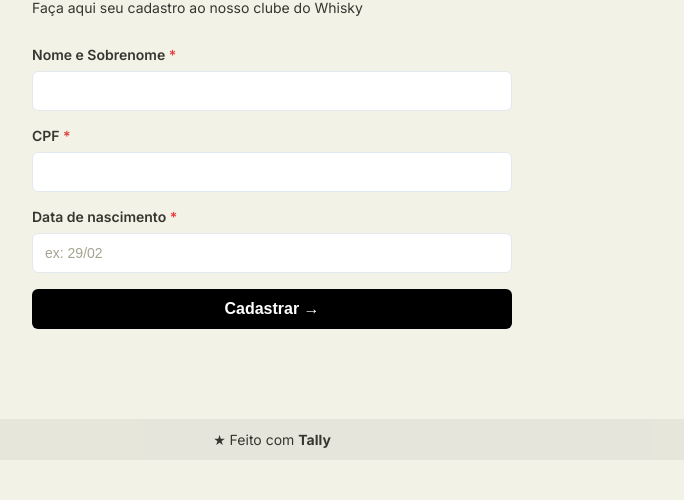
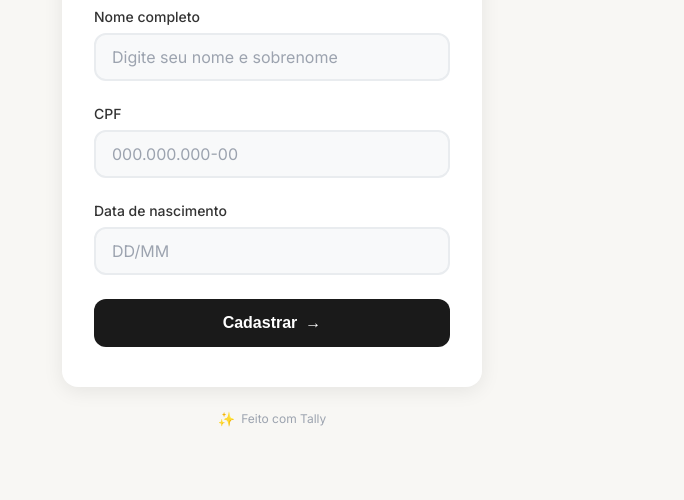
Before and after one commit to bhytam/demo-wallet-pass, a plain HTML site: page index.html in a window 1280 px wide. Shown: the part 340-840 px from the top of the page, without its empty margins (368-1052 px from the left). After the commit the page ends 800 px from the top, so only its background shows below. Drawn offline with Linux system fonts and the light colour scheme.

Commit message:
Update index.html

```diff
--- a/index.html
+++ b/index.html
@@ -2,110 +2,185 @@
 <html lang="pt-br">
 <head>
     <meta charset="UTF-8">
+    <meta name="viewport" content="width=device-width, initial-scale=1.0">
     <title>Clube do Whisky</title>
-    <link href="https://fonts.googleapis.com/css2?family=Inter:wght@400;600;700&display=swap" rel="stylesheet">
+    <link href="https://fonts.googleapis.com/css2?family=Inter:wght@400;500;600;700&display=swap" rel="stylesheet">
     <style>
+        * {
+            margin: 0;
+            padding: 0;
+            box-sizing: border-box;
+        }
+
         body {
-            background: #F3F2E7; /* Cor de fundo ajustada */
+            background: #f8f7f4;
             font-family: 'Inter', sans-serif;
-            color: #37352F;
-            margin: 0;
-            /* Flexbox para centralizar o conteúdo */
+            color: #2d2d2d;
+            min-height: 100vh;
             display: flex;
             justify-content: center;
             align-items: center;
-            min-height: 100vh;
-            padding: 20px 0; /* Espaçamento para telas pequenas */
+            padding: 20px;
         }
+
         .container {
-            max-width: 480px; /* Largura do container ajustada */
-            width: 90%;
-            margin: 0 auto;
+            background: white;
+            border-radius: 16px;
+            box-shadow: 0 4px 20px rgba(0,0,0,0.08);
+            padding: 40px 32px;
+            max-width: 420px;
+            width: 100%;
+            position: relative;
         }
+
         .logo {
-            text-align: left;
+            text-align: center;
+            margin-bottom: 32px;
         }
+
         .logo img {
-            width: 100px; /* Tamanho da logo ajustado */
-            height: auto;
+            width: 80px;
+            height: 80px;
             object-fit: contain;
-            margin-bottom: 40px; /* Espaçamento inferior aumentado */
+            border-radius: 12px;
         }
+
         h1 {
-            font-size: 32px;
-            margin: 0 0 10px;
+            font-size: 28px;
             font-weight: 700;
+            margin-bottom: 8px;
+            text-align: center;
+            color: #1a1a1a;
         }
-        p {
-            font-size: 14px;
-            margin: 0 0 30px; /* Margem inferior aumentada */
+
+        .subtitle {
+            font-size: 16px;
+            color: #666;
+            text-align: center;
+            margin-bottom: 32px;
+            line-height: 1.4;
         }
-        form {
-            width: 100%;
+
+        .form-group {
+            margin-bottom: 24px;
         }
-        .form-group {
-            margin-bottom: 16px; /* Espaço entre os campos */
-        }
+
         label {
             display: block;
             font-size: 14px;
+            font-weight: 500;
+            color: #333;
             margin-bottom: 8px;
+        }
+
+        input {
+            width: 100%;
+            height: 48px;
+            background: #f8f9fa;
+            border: 2px solid #e9ecef;
+            border-radius: 12px;
+            padding: 0 16px;
+            font-size: 16px;
+            color: #2d2d2d;
+            transition: all 0.2s ease;
+            font-family: 'Inter', sans-serif;
+        }
+
+        input:focus {
+            outline: none;
+            border-color: #007bff;
+            background: white;
+            box-shadow: 0 0 0 3px rgba(0,123,255,0.1);
+        }
+
+        input::placeholder {
+            color: #9ca3af;
+        }
+
+        .submit-btn {
+            width: 100%;
+            height: 48px;
+            background: #1a1a1a;
+            color: white;
+            border: none;
+            border-radius: 12px;
+            font-size: 16px;
             font-weight: 600;
+            cursor: pointer;
+            transition: all 0.2s ease;
+            display: flex;
+            align-items: center;
+            justify-content: center;
+            gap: 8px;
+            margin-top: 8px;
         }
-        /* Adiciona o asterisco nos campos obrigatórios */
-        label.required::after {
-            content: ' *';
-            color: #E53E3E; /* Tom de vermelho para o asterisco */
+
+        .submit-btn:hover {
+            background: #333;
+            transform: translateY(-1px);
         }
-        input {
-            width: 100%; /* Largura total do container */
-            box-sizing: border-box; /* Garante que padding não afete a largura total */
-            height: 40px; /* Altura aumentada para melhor toque */
-            background: #FFFFFF;
-            border: 1px solid #E2E8F0;
-            border-radius: 6px; /* Bordas levemente arredondadas */
-            padding: 0 12px;
+
+        .submit-btn:active {
+            transform: translateY(0);
+        }
+
+        .powered-by {
+            position: absolute;
+            bottom: -40px;
+            left: 50%;
+            transform: translateX(-50%);
+            font-size: 12px;
+            color: #9ca3af;
+            display: flex;
+            align-items: center;
+            gap: 6px;
+        }
+
+        .powered-by::before {
+            content: "✨";
             font-size: 14px;
-            color: #37352F;
         }
-        input::placeholder {
-            color: #a5a490;
+
+        /* Responsivo */
+        @media (max-width: 480px) {
+            .container {
+                padding: 32px 24px;
+                margin: 0 16px;
+            }
+
+            h1 {
+                font-size: 24px;
+            }
+
+            .subtitle {
+                font-size: 14px;
+            }
         }
-        button {
-            width: 100%; /* Largura total do container */
-            background: #000000;
-            color: #FFFFFF;
-            border: none;
-            border-radius: 6px;
-            height: 40px;
-            font-size: 16px;
-            padding: 0 14px;
-            cursor: pointer;
-            margin-top: 10px;
-            font-weight: 600;
-            display: flex;
-            justify-content: center;
-            align-items: center;
+
+        /* Animações */
+        @keyframes fadeIn {
+            from {
+                opacity: 0;
+                transform: translateY(20px);
+            }
+            to {
+                opacity: 1;
+                transform: translateY(0);
+            }
         }
-        button:hover {
-            opacity: 0.85;
+
+        .container {
+            animation: fadeIn 0.6s ease-out;
         }
-        .footer-banner {
-            position: fixed;
-            bottom: 0;
-            left: 0;
-            width: 100%;
-            padding: 12px 0;
-            background: rgba(0, 0, 0, 0.05);
-            text-align: center;
-            font-size: 14px;
-            color: #37352F;
-            font-weight: 500;
+
+        /* Loading state */
+        .loading {
+            pointer-events: none;
+            opacity: 0.7;
         }
-        .footer-banner a {
-            color: #37352F;
-            font-weight: 700;
-            text-decoration: none;
+
+        .loading .submit-btn {
+            background: #ccc;
         }
     </style>
 </head>
@@ -114,27 +189,35 @@
         <div class="logo">
             <img src="https://storageaccountmobilb1d8.blob.core.windows.net/bsoftware/wallets/giz/MARCA-GIZ2.png" alt="Logo Giz">
         </div>
+
         <h1>Clube do Whisky</h1>
-        <p>Faça aqui seu cadastro ao nosso clube do Whisky</p>
+        <p class="subtitle">Faça aqui seu cadastro ao nosso clube do Whisky</p>
+
         <form id="form">
             <div class="form-group">
-                <label for="nome" class="required">Nome e Sobrenome</label>
-                <input type="text" id="nome" required>
+                <label for="nome">Nome completo</label>
+                <input type="text" id="nome" placeholder="Digite seu nome e sobrenome" required>
             </div>
+
             <div class="form-group">
-                <label for="cpf" class="required">CPF</label>
-                <input type="text" id="cpf" required maxlength="14">
+                <label for="cpf">CPF</label>
+                <input type="text" id="cpf" placeholder="000.000.000-00" required maxlength="14">
             </div>
+
             <div class="form-group">
-                <label for="nascimento" class="required">Data de nascimento</label>
-                <input type="text" id="nascimento" placeholder="ex: 29/02" required maxlength="5">
+                <label for="nascimento">Data de nascimento</label>
+                <input type="text" id="nascimento" placeholder="DD/MM" required maxlength="5">
             </div>
-            <button type="submit">Cadastrar →</button>
+
+            <button type="submit" class="submit-btn">
+                Cadastrar
+                <span>→</span>
+            </button>
         </form>
-    </div>
 
-    <div class="footer-banner">
-        ★ Feito com <a href="#">Tally</a>
+        <div class="powered-by">
+            Feito com Tally
+        </div>
     </div>
 
     <script>
@@ -160,16 +243,22 @@
         // Submissão do formulário
         document.getElementById('form').addEventListener('submit', function (event) {
             event.preventDefault();
+
+            // Adiciona estado de loading
+            document.body.classList.add('loading');
+
             const nome = document.getElementById('nome').value.trim();
             const cpf = document.getElementById('cpf').value.trim();
             const nascimento = document.getElementById('nascimento').value.trim();
 
             if (!nome || !cpf || !nascimento) {
                 alert("Preencha todos os campos.");
+                document.body.classList.remove('loading');
                 return;
             }
             if (cpf.length < 14) {
                 alert("CPF inválido. Complete todos os dígitos.");
+                document.body.classList.remove('loading');
                 return;
             }
 
@@ -177,10 +266,12 @@
             const serial = '09bb2a0e-d964-43d2-86e3-92d538b0268d';
             const url = `https://mobilecom-internal-api.azurewebsites.net/api/YewSoftware/CriarApplePass?nome=${nomeEnc}&serial=${serial}`;
 
-            window.location.href = url;
-
-            // Limpa o formulário após o download
-            document.getElementById('form').reset();
+            // Pequeno delay para mostrar o loading
+            setTimeout(() => {
+                window.location.href = url;
+                document.getElementById('form').reset();
+                document.body.classList.remove('loading');
+            }, 500);
         });
     </script>
 </body>
```
